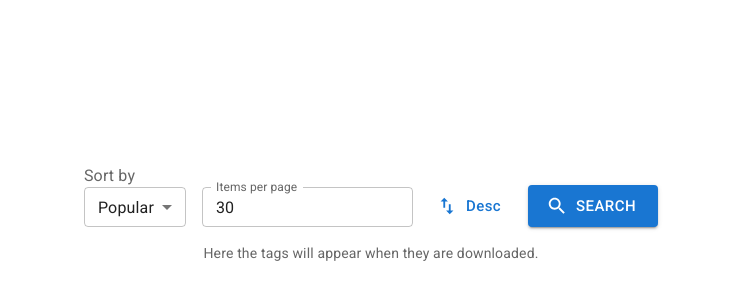
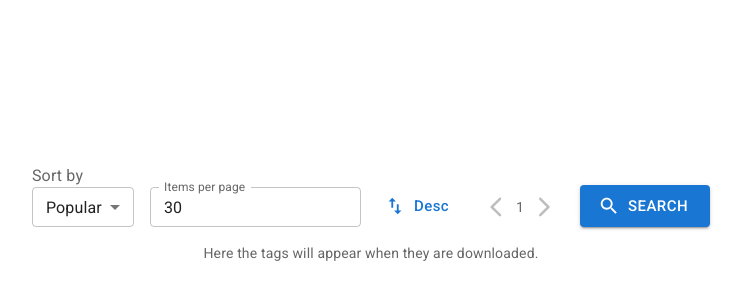
Before and after one commit to MASSHUU12/mediporta-recruitment-task, a React (Vite) app: page / in a window 1280 px wide. Shown: the part 186-486 px from the top of the page, without its empty margins (269-1011 px from the left). Built offline with nearby package versions, Linux system fonts and the light colour scheme.

Commit message:
Add PageNavigation to the Menu

```diff
--- a/src/components/Menu.tsx
+++ b/src/components/Menu.tsx
@@ -4,6 +4,7 @@ import SortDirection from "./SortDirection";
 import Submit from "./Submit";
 import ItemCountField from "./ItemCountField";
 import SortBy from "./SortBy";
+import PageNavigation from "./PageNavigation";
 
 interface MenuProps {
 	submitDisabled: boolean;
@@ -23,6 +24,7 @@ function Menu(props: MenuProps): JSX.Element {
 			<SortBy />
 			<ItemCountField />
 			<SortDirection onClick={props.onDirectionChange} />
+			<PageNavigation />
 			<Submit
 				disabled={props.submitDisabled}
 				onClick={props.onSubmit}
```
